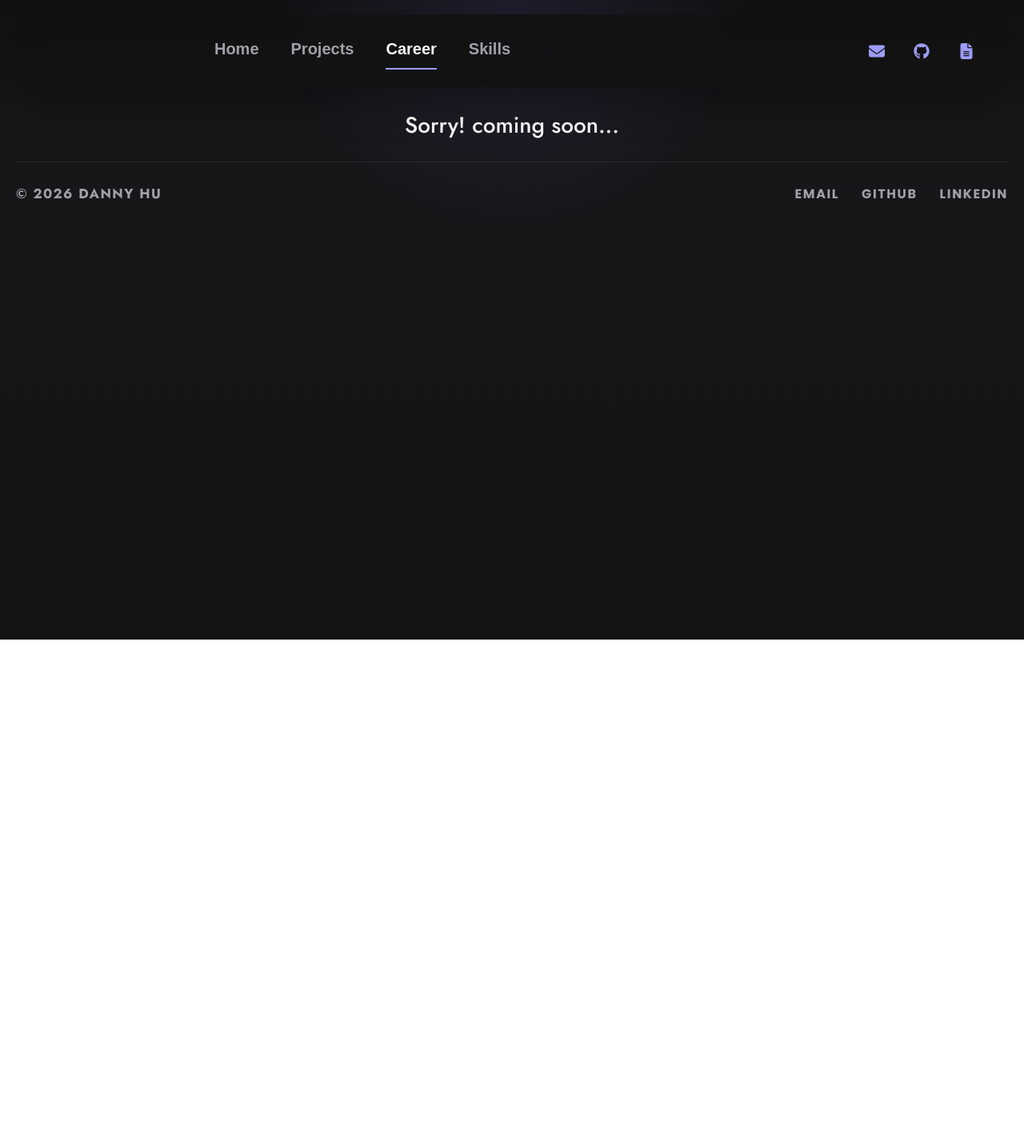
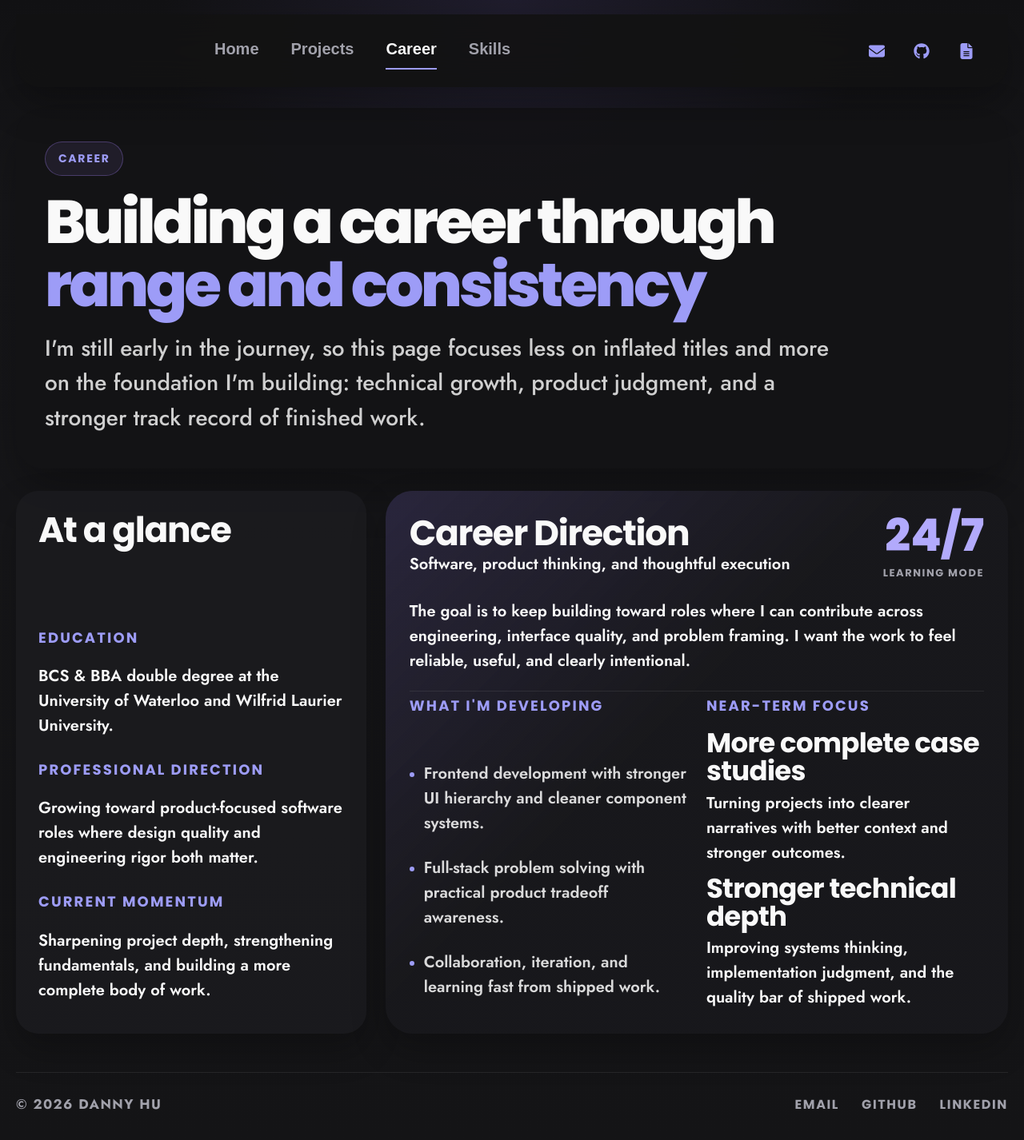
Before and after one commit to Danh295/Portfolio, a Next.js app: page /career in a window 1280 px wide. Shown: the top 1426 px of the page at 80% size. Before the commit the page ends 800 px from the top, so only its background shows below. Built offline with nearby package versions, Linux system fonts and the light colour scheme.

Commit message:
feat: add career page content

```diff
--- a/src/app/career/page.js
+++ b/src/app/career/page.js
@@ -1,13 +1,104 @@
-import React from 'react'
+import styles from "../section-page.module.css";
+
+const timeline = [
+  {
+    title: "Education",
+    body: "BCS & BBA double degree at the University of Waterloo and Wilfrid Laurier University.",
+  },
+  {
+    title: "Professional Direction",
+    body: "Growing toward product-focused software roles where design quality and engineering rigor both matter.",
+  },
+  {
+    title: "Current Momentum",
+    body: "Sharpening project depth, strengthening fundamentals, and building a more complete body of work.",
+  },
+];
+
+const strengths = [
+  "Frontend development with stronger UI hierarchy and cleaner component systems.",
+  "Full-stack problem solving with practical product tradeoff awareness.",
+  "Collaboration, iteration, and learning fast from shipped work.",
+];
 
 export default function CareerPage() {
   return (
-    <div style={{
-      display: 'flex',
-      justifyContent: 'center',
-      alignItems: 'center',
-    }}>
-      <p>Sorry! coming soon...</p>
-    </div>
-  )
+    <main className={styles.page}>
+      <section className={styles.hero}>
+        <span className={styles.eyebrow}>Career</span>
+        <h1 className={styles.title}>
+          Building a career through <span className={styles.titleAccent}>range and consistency</span>
+        </h1>
+        <p className={styles.lead}>
+          I&apos;m still early in the journey, so this page focuses less on inflated
+          titles and more on the foundation I&apos;m building: technical growth,
+          product judgment, and a stronger track record of finished work.
+        </p>
+      </section>
+
+      <section className={styles.splitLayout}>
+        <div className={styles.stack}>
+          <article className={styles.miniCard}>
+            <h2>At a glance</h2>
+            <div className={styles.stackList}>
+              {timeline.map((item) => (
+                <div key={item.title} className={styles.stackItem}>
+                  <span className={styles.columnTitle}>{item.title}</span>
+                  <p className={styles.stackBody}>{item.body}</p>
+                </div>
+              ))}
+            </div>
+          </article>
+        </div>
+
+        <article className={styles.skillShowcase}>
+          <div className={styles.skillHeader}>
+            <div>
+              <h2>Career Direction</h2>
+              <p className={styles.skillBlurb}>Software, product thinking, and thoughtful execution</p>
+            </div>
+            <div className={styles.skillScore}>
+              <span className={styles.scoreValue}>24/7</span>
+              <span className={styles.scoreLabel}>Learning Mode</span>
+            </div>
+          </div>
+
+          <p className={styles.cardBody}>
+            The goal is to keep building toward roles where I can contribute across
+            engineering, interface quality, and problem framing. I want the work to
+            feel reliable, useful, and clearly intentional.
+          </p>
+
+          <div className={styles.skillColumns}>
+            <div className={styles.skillColumn}>
+              <span className={styles.columnTitle}>What I&apos;m Developing</span>
+              <ul className={styles.bulletList}>
+                {strengths.map((item) => (
+                  <li key={item}>{item}</li>
+                ))}
+              </ul>
+            </div>
+
+            <div className={styles.skillColumn}>
+              <span className={styles.columnTitle}>Near-Term Focus</span>
+              <div className={styles.stackList}>
+                <div className={styles.stackItem}>
+                  <h3>More complete case studies</h3>
+                  <p className={styles.stackBody}>
+                    Turning projects into clearer narratives with better context and stronger outcomes.
+                  </p>
+                </div>
+                <div className={styles.stackItem}>
+                  <h3>Stronger technical depth</h3>
+                  <p className={styles.stackBody}>
+                    Improving systems thinking, implementation judgment, and the quality bar of shipped work.
+                  </p>
+                </div>
+              </div>
+            </div>
+          </div>
+        </article>
+      </section>
+    </main>
+  );
 }
```
